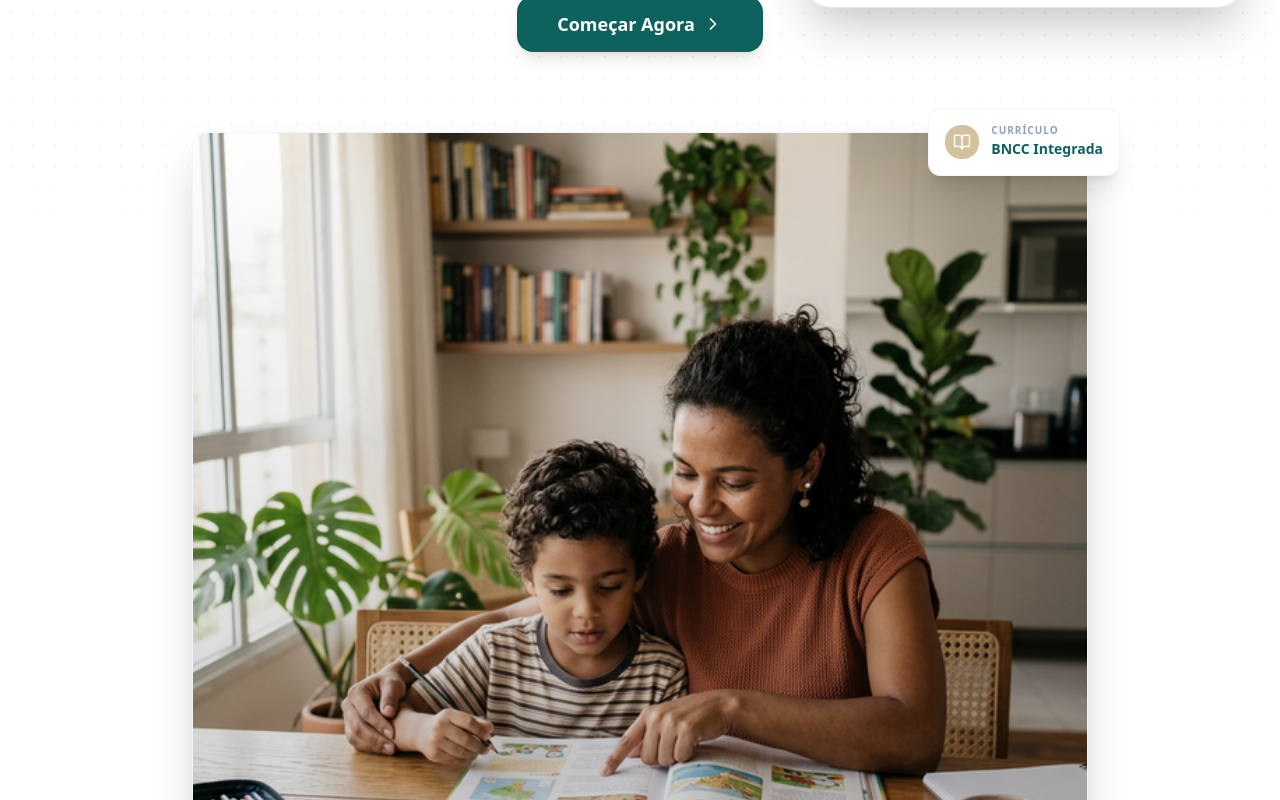
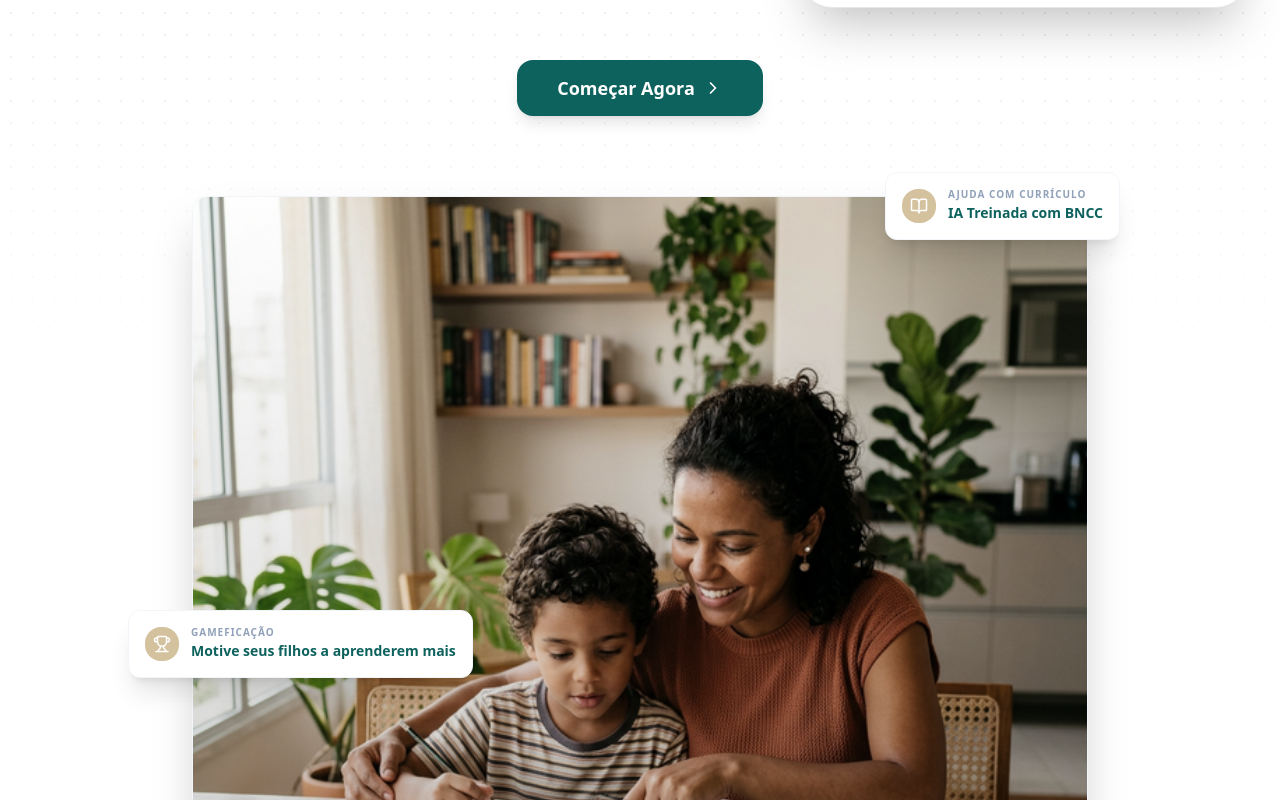
Before and after one commit to charlesbamam/wasiflow, a Next.js app: page / in a window 1280 px wide. Shown: the part 760-1560 px from the top of the page. Built offline with nearby package versions, Linux system fonts and the light colour scheme.

Commit message:
feat: landing page visual refinement and new hero badge

```diff
--- a/src/app/page.tsx
+++ b/src/app/page.tsx
@@ -16,6 +16,7 @@ import {
   BookOpen,
   Gamepad,
   CheckCircle2,
+  Trophy,
   LayoutDashboard,
   Users,
   Bell
@@ -72,7 +73,7 @@ export default function LandingPage() {
           <div className="absolute inset-0 bg-grid-pattern [mask-image:linear-gradient(to_bottom,#000_15%,transparent_55%)] pointer-events-none z-0" />
 
           {/* Hero Section */}
-          <section id="product" className="max-w-[1240px] mx-auto px-6 py-24 md:py-32 text-center relative z-10">
+          <section id="product" className="max-w-[1240px] mx-auto px-6 py-32 md:py-48 text-center relative z-10">
             <div className="fade-up inline-flex items-center gap-2 bg-[#0E625E]/5 text-[#0E625E] border border-[#0E625E]/10 px-4 py-1.5 rounded-full text-[11px] font-bold tracking-wider mb-10 uppercase">
               <span className="w-1.5 h-1.5 rounded-full bg-[#0E625E] animate-pulse" />
               {t.hero.badge}
@@ -110,15 +111,23 @@ export default function LandingPage() {
                 <div className="absolute -top-6 -right-6 md:-right-8 bg-white p-4 rounded-xl shadow-xl border border-slate-100 hidden md:flex items-center gap-3 animate-float">
                   <div className="bg-[#D4C19D] p-2 rounded-lg"><BookOpen size={18} className="text-white" /></div>
                   <div className="text-left">
-                  <p className="text-[10px] font-bold text-slate-400 uppercase tracking-widest leading-none mb-1">Currículo</p>
-                  <p className="text-sm font-bold text-[#0E625E]">BNCC Integrada</p>
+                    <p className="text-[10px] font-bold text-slate-400 uppercase tracking-widest leading-none mb-1">{t.hero.floating.curriculum}</p>
+                    <p className="text-sm font-bold text-[#0E625E]">{t.hero.floating.bncc}</p>
                   </div>
                 </div>
-              <div className="absolute -bottom-6 -left-6 md:-left-8 bg-white p-4 rounded-xl shadow-xl border border-slate-100 hidden md:flex items-center gap-3 animate-float" style={{ animationDelay: '2s' }}>
+                <div className="absolute -bottom-10 -left-6 md:-left-12 bg-white p-4 rounded-xl shadow-xl border border-slate-100 hidden md:flex items-center gap-3 animate-float" style={{ animationDelay: '2s' }}>
                   <div className="bg-[#0E625E] p-2 rounded-lg"><CheckCircle2 size={18} className="text-white" /></div>
                   <div className="text-left">
-                  <p className="text-[10px] font-bold text-slate-400 uppercase tracking-widest leading-none mb-1">Progresso</p>
-                  <p className="text-sm font-bold text-[#0E625E]">Relatório Pronto</p>
+                    <p className="text-[10px] font-bold text-slate-400 uppercase tracking-widest leading-none mb-1">{t.hero.floating.progress}</p>
+                    <p className="text-sm font-bold text-[#0E625E]">{t.hero.floating.report}</p>
+                  </div>
+                </div>
+                {/* New Gamification Badge */}
+                <div className="absolute top-1/2 -left-8 md:-left-16 -translate-y-1/2 bg-white p-4 rounded-xl shadow-xl border border-slate-100 hidden md:flex items-center gap-3 animate-float" style={{ animationDelay: '1s' }}>
+                  <div className="bg-[#D4C19D] p-2 rounded-lg"><Trophy size={18} className="text-white" /></div>
+                  <div className="text-left">
+                    <p className="text-[10px] font-bold text-slate-400 uppercase tracking-widest leading-none mb-1">{t.hero.floating.gamification}</p>
+                    <p className="text-sm font-bold text-[#0E625E]">{t.hero.floating.gamificationDesc}</p>
                   </div>
                 </div>
             </div>
@@ -126,9 +135,9 @@ export default function LandingPage() {
         </div>
 
         {/* Dynamic Features Grid */}
-        <section id="features" className="bg-[#F0F9F9]/50 border-y border-slate-100 py-32 overflow-hidden">
+        <section id="features" className="bg-[#F0F9F9]/50 border-y border-slate-100 py-48 overflow-hidden">
           <div className="max-w-[1240px] mx-auto px-6">
-            <div className="reveal-on-scroll text-center mb-16">
+            <div className="reveal-on-scroll text-center mb-24">
               <span className="text-[#0E625E] font-bold uppercase tracking-[0.2em] text-[11px] mb-4 block">{t.features.tag}</span>
               <h2 className="text-4xl md:text-5xl lg:text-6xl font-extrabold tracking-tight text-[#0B0B0B] mb-6 max-w-4xl mx-auto">
                 {t.features.title}
@@ -136,7 +145,7 @@ export default function LandingPage() {
             </div>
 
             {/* Feature Splits */}
-            <div className="space-y-20 md:space-y-24">
+            <div className="space-y-32 md:space-y-48">
                {/* Split 1: Evidence Journal */}
                <div className="reveal-on-scroll flex flex-col lg:flex-row items-center gap-12 lg:gap-20">
                   <div className="flex-1 space-y-6">
@@ -299,7 +308,7 @@ export default function LandingPage() {
         </section>
 
          {/* Articles Section */}
-         <section id="conhecimento" className="py-32 bg-white border-t border-[#FAFAFA]">
+         <section id="conhecimento" className="py-48 bg-white border-t border-[#FAFAFA]">
            <div className="max-w-[1240px] mx-auto px-6">
               <div className="flex flex-col md:flex-row justify-between items-end mb-16 gap-6">
                  <div className="max-w-2xl">
@@ -355,7 +364,7 @@ export default function LandingPage() {
 
 
         {/* Pricing Section */}
-        <section id="pricing" className="py-32 bg-white">
+        <section id="pricing" className="py-48 bg-white">
           <div className="max-w-[1240px] mx-auto px-6">
             <div className="reveal-on-scroll text-center mb-16">
               <span className="text-[#0E625E] font-bold uppercase tracking-[0.2em] text-[11px] mb-4 block">{t.pricing.tag}</span>
@@ -441,7 +450,7 @@ export default function LandingPage() {
         </section>
 
         {/* FAQ Expanded */}
-         <section id="faq" className="max-w-[1240px] mx-auto px-6 py-32 bg-[#FAFAFA] border-y border-[#E8E8E8]">
+         <section id="faq" className="max-w-[1240px] mx-auto px-6 py-48 bg-[#FAFAFA] border-y border-[#E8E8E8]">
              <div className="max-w-3xl mx-auto text-center mb-24">
                <span className="text-[#0E625E] font-bold uppercase tracking-[0.2em] text-[11px] mb-4 block">SUPORTE E TRANQUILIDADE</span>
                <h2 className="text-4xl md:text-5xl font-extrabold tracking-tight text-[#0B0B0B] mb-8">
@@ -478,7 +487,7 @@ export default function LandingPage() {
          </section>
 
         {/* Newsletter Clean */}
-        <section className="max-w-[1240px] mx-auto px-6 py-32 bg-white">
+        <section className="max-w-[1240px] mx-auto px-6 py-48 bg-white">
            <div className="reveal-on-scroll bg-[#0E625E] rounded-[48px] p-12 md:p-24 text-center relative overflow-hidden">
               <div className="max-w-2xl mx-auto relative z-10">
                  <h2 className="text-4xl md:text-5xl lg:text-6xl font-extrabold text-white tracking-tight mb-8 leading-tight">
--- a/src/lib/translations.ts
+++ b/src/lib/translations.ts
@@ -59,7 +59,15 @@ export const translations = {
       title: "Eduque em casa com propósito,",
       titleAccent: "gerencie com alegria.",
       desc: "Gerencie o <b>Homeschool</b> dos seus filhos sem complicação —<br />com <b>Assistente de IA</b> baseada na BNCC, registros automáticos e gamificação que mantém a motivação em alta.",
-      ctaPrimary: "Começar Agora"
+      ctaPrimary: "Começar Agora",
+      floating: {
+        curriculum: "AJUDA COM CURRÍCULO",
+        bncc: "IA Treinada com BNCC",
+        progress: "Progresso",
+        report: "Relatório Pronto",
+        gamification: "GAMEFICAÇÃO",
+        gamificationDesc: "Motive seus filhos a aprenderem mais"
+      }
     },
     features: {
       tag: "SOLUÇÕES COMPLETAS",
@@ -320,7 +328,15 @@ export const translations = {
       title: "Homeschool with purpose,",
       titleAccent: "manage with joy.",
       desc: "Manage your children's <b>Homeschool</b> without complications —<br />with a <b>BNCC-based AI Assistant</b>, automatic records, and gamification that keeps motivation high.",
-      ctaPrimary: "Get Started"
+      ctaPrimary: "Get Started",
+      floating: {
+        curriculum: "CURRICULUM HELP",
+        bncc: "AI Trained with BNCC",
+        progress: "Progress",
+        report: "Report Ready",
+        gamification: "GAMIFICATION",
+        gamificationDesc: "Motivate your kids to learn more"
+      }
     },
     features: {
       tag: "COMPLETE SOLUTIONS",
@@ -539,7 +555,15 @@ export const translations = {
       title: "Eduque en casa con propósito,",
       titleAccent: "gestione con alegría.",
       desc: "Gestione el <b>Homeschool</b> de sus hijos sin complicaciones —<br />con <b>Asistente de IA</b> basada en la BNCC, registros automáticos y gamificación que mantiene la motivación en alto.",
-      ctaPrimary: "Empezar Ahora"
+      ctaPrimary: "Empezar Ahora",
+      floating: {
+        curriculum: "AYUDA CON CURRÍCULO",
+        bncc: "IA Entrenada con BNCC",
+        progress: "Progreso",
+        report: "Informe Listo",
+        gamification: "GAMIFICACIÓN",
+        gamificationDesc: "Motive a sus hijos a aprender más"
+      }
     },
     features: {
       tag: "SOLUCIONES COMPLETAS",
```
Lines whose indentation alone changed are shown as unchanged.
